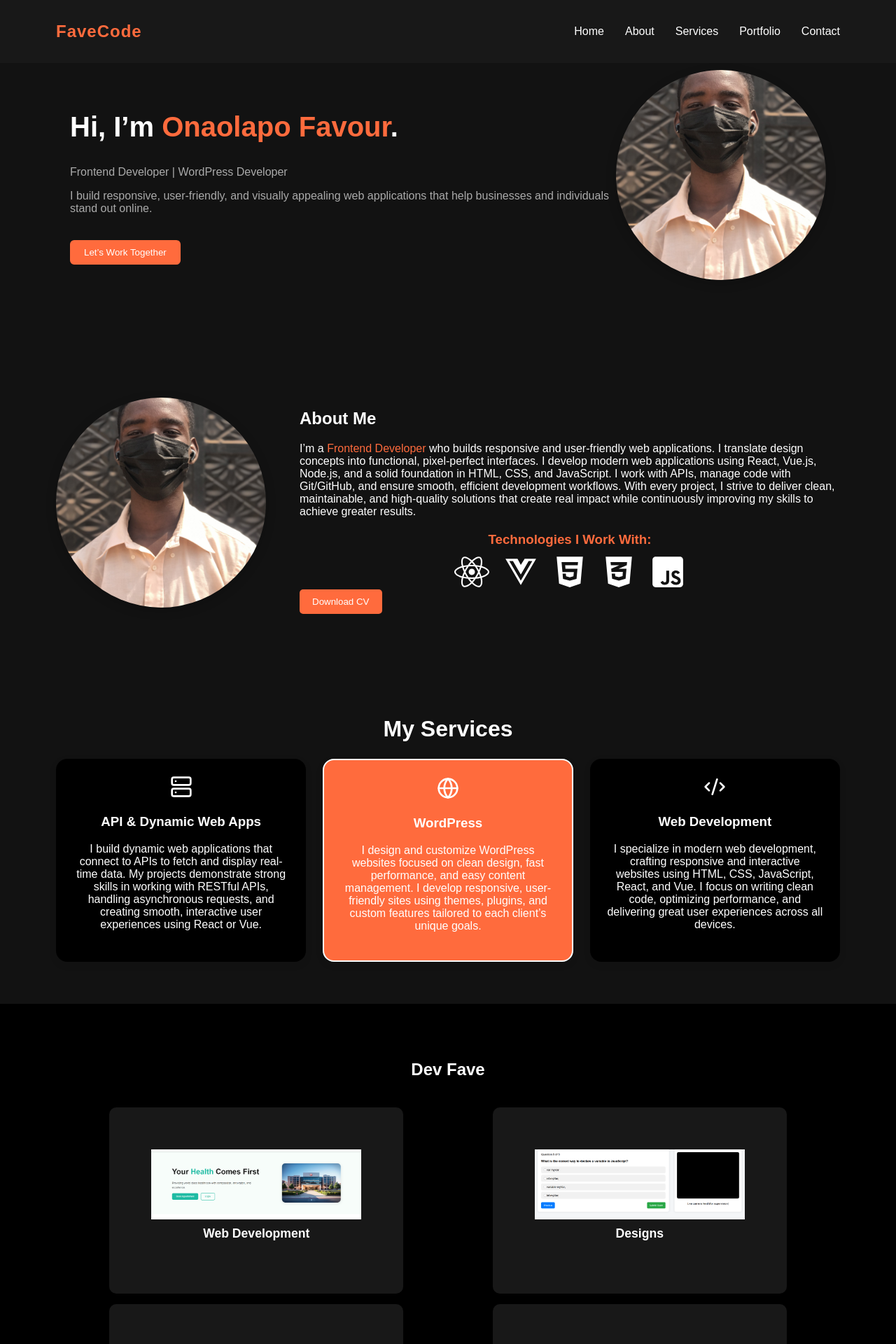
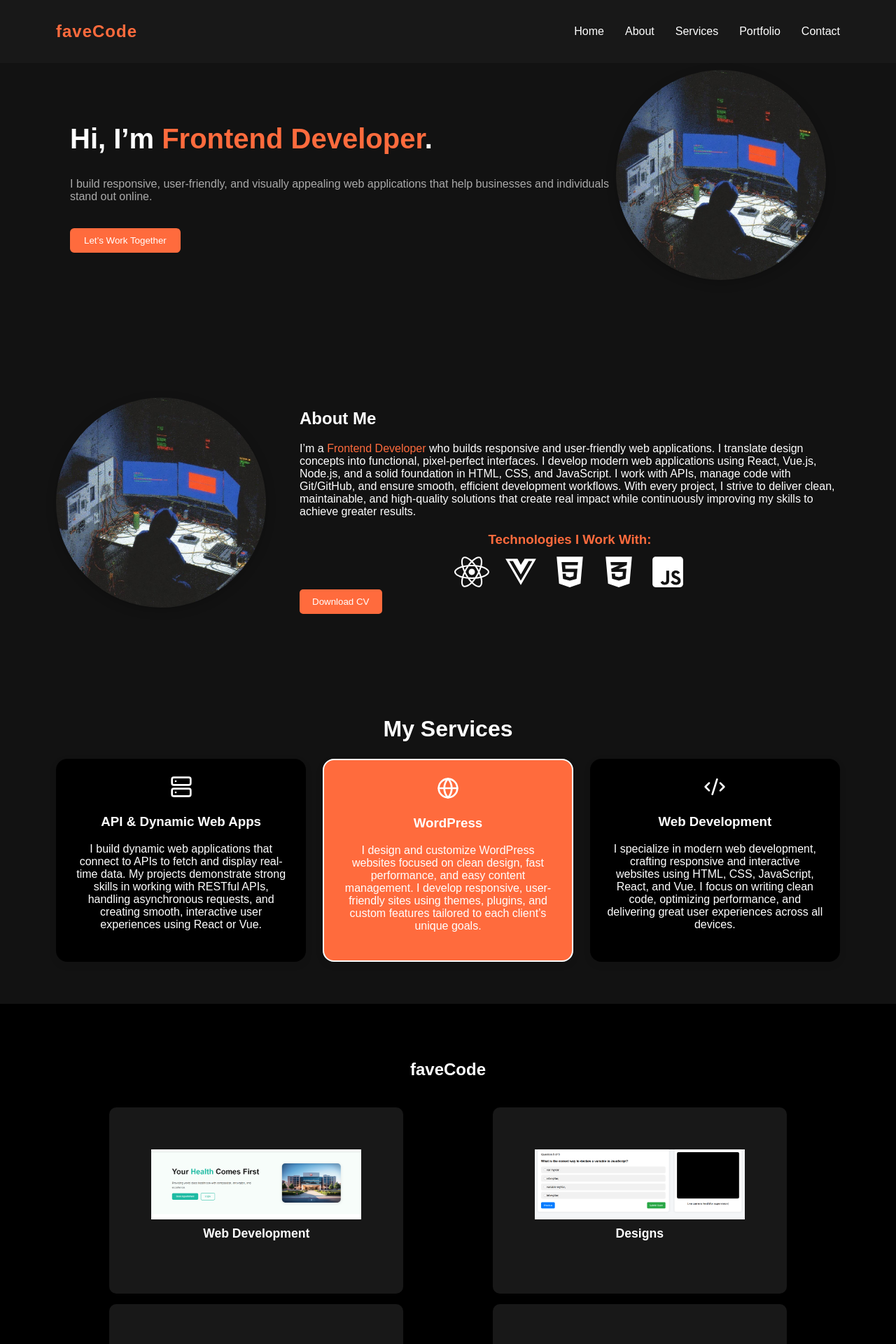
Before and after one commit to Favecode/Portfolio, a React (Vite) app: page / in a window 1280 px wide. Shown: the top 1920 px of the page at 70% size. Built offline with nearby package versions, Linux system fonts and the light colour scheme; grey boxes are pictures that could not be loaded.

Commit message:
Updated hero and expert images to online icons

```diff
--- a/src/components/Contact.jsx
+++ b/src/components/Contact.jsx
@@ -15,7 +15,7 @@ const Contact = () => {
 
         <div className="social-icons">
           <a
-            href="https://x.com/Taylordave24?t=Puut1XmNROlIzqtaMvPa9A&s=09"
+            href="https://x.com/faveCode?t=W-sdrG8BcnUK0gSWRI4JGQ&s=09"
             target="_blank"
             rel="noopener noreferrer"
             title="Twitter"
--- a/src/components/Hero.jsx
+++ b/src/components/Hero.jsx
@@ -10,9 +10,9 @@ const Hero = () => {
     <section id="hero" className="hero">
       <div className="hero-text">
         <h1>
-          Hi, I’m <span>Onaolapo Favour</span>.
+          Hi, I’m <span>Frontend Developer</span>.
         </h1>
-        <p>Frontend Developer | WordPress Developer</p>
+
         <p>
           I build responsive, user-friendly, and visually appealing web
           applications that help businesses and individuals stand out online.
--- a/src/components/Navbar.jsx
+++ b/src/components/Navbar.jsx
@@ -13,7 +13,7 @@ function Navbar() {
 
   return (
     <nav className="navbar">
-      <div className="logo">FaveCode</div>
+      <div className="logo">faveCode</div>
       {/* Menu Icon */}
       <div className="menu-icon" onClick={toggleMenu}>
         {menuOpen ? <X size={28} /> : <Menu size={28} />}
--- a/src/components/Portfolio.jsx
+++ b/src/components/Portfolio.jsx
@@ -28,7 +28,7 @@ const Portfolio = () => {
 
   return (
     <section id="portfolio" className="portfolio">
-      <h2>Dev Fave</h2>
+      <h2>faveCode</h2>
       <div className="portfolio-grid">
         {works.map((work, i) => (
           <a
```
Also changed, not shown: public/Website2.png, public/about.jpg.
